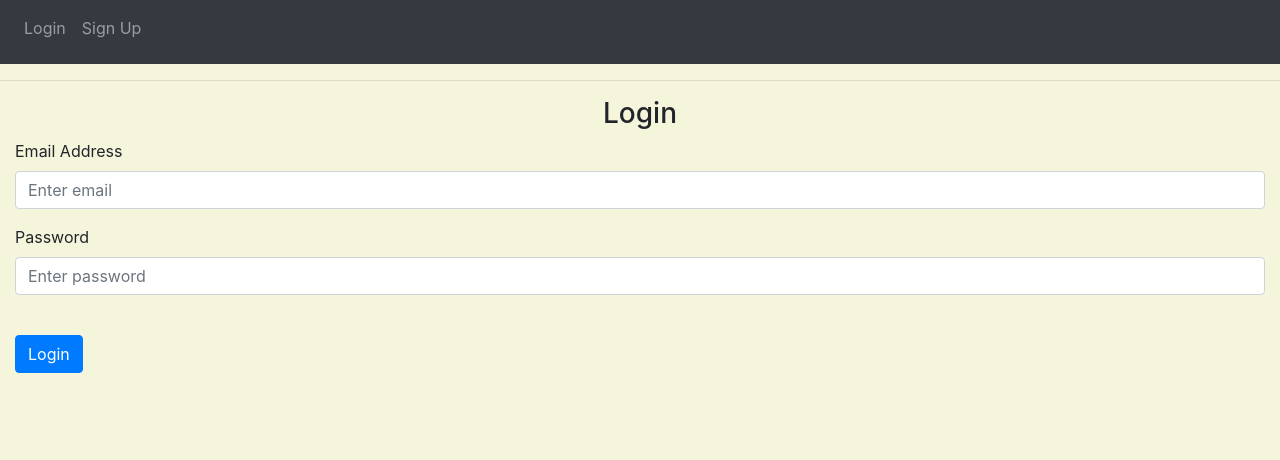
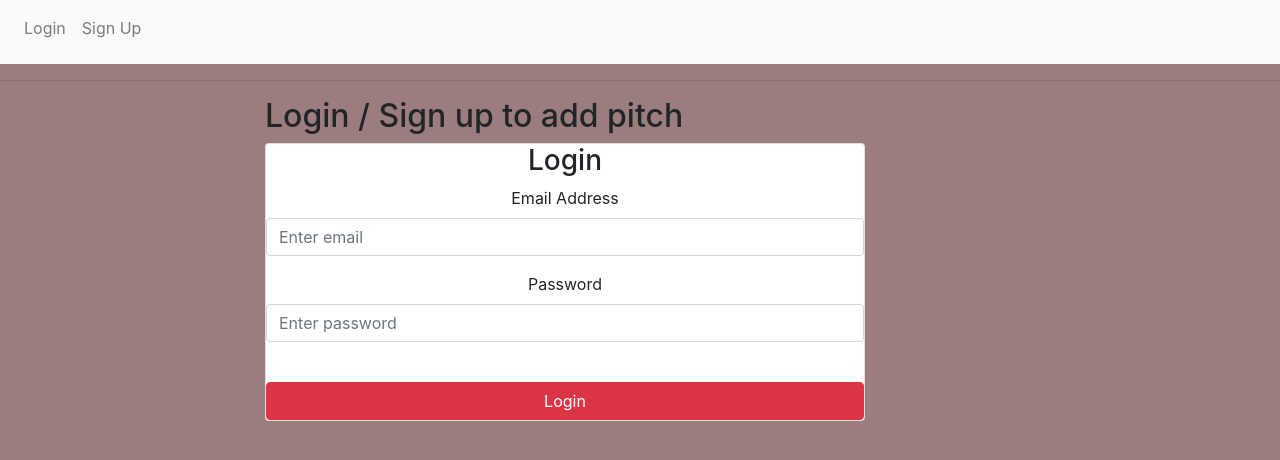
Before and after one commit to Pascal-Owilly/Pitches, a Flask app: page /login in a window 1280 px wide. Shown: the top 460 px of the page. Run offline with Flask 2, Linux system fonts and the light colour scheme; some libraries are stand-ins or nearby versions.

Commit message:
update readme

```diff
--- a/website/templates/base.html
+++ b/website/templates/base.html
@@ -24,8 +24,8 @@
     <title>{% block title %}Home{% endblock %}</title>
 
   </head>
-  <body style="background-color: beige;">
-    <nav class="navbar navbar-expand-lg navbar-dark bg-dark">
+  <body style="background-color: rgb(156, 125, 125);">
+    <nav class="navbar navbar-expand-lg navbar-light bg-light">
       <button
         class="navbar-toggler"
         type="button"
--- a/website/templates/home.html
+++ b/website/templates/home.html
@@ -46,7 +46,7 @@
     </div>
 
     <div class="col-md-5">
-      <h4 align="center">Status quo <br> | Pick up lines <br> | Status quo <br> | Interview <br> | Promotion | <hr>
+      <h4 align="center"> <p> Status quo <br> <p> Pick up lines <p>  Status quo <p>  Interview <p>  Promotion | <hr>
     </div>
 
 
--- a/website/templates/login.html
+++ b/website/templates/login.html
@@ -1,7 +1,10 @@
 {% extends "base.html" %} {% block title %}Login{% endblock %} {% block content
 %}
-<form method="POST">
+<form method="POST" style="margin-left: 20%;">
+  <h2>Login / Sign up to add pitch</h2>
+  <div class="card" style="width: 60%;text-align: center;">
     <h3 align="center">Login</h3>
+
     <div class="form-group">
       <label for="email">Email Address</label>
       <input
@@ -23,6 +26,8 @@
       />
     </div>
     <br />
-  <button type="submit" class="btn btn-primary">Login</button>
+    <button type="submit" class="btn btn-danger">Login</button>
+  </div>
+
 </form>
 {% endblock %}
--- a/website/templates/sign_up.html
+++ b/website/templates/sign_up.html
@@ -1,6 +1,6 @@
 {% extends "base.html" %} {% block title %}Sign Up{% endblock %} {% block
 content %}
-<form method="POST">
+<form method="POST" style="width: 50%; margin-left: 20%;">
   <h3 align="center">Sign Up</h3>
   <div class="form-group">
     <label for="email">Email Address</label>
@@ -33,7 +33,7 @@ content %}
     />
   </div>
   <div class="form-group">
-    <label for="password2">Password (Confirm)</label>
+    <label for="password2">Confirm Password</label>
     <input
       type="password"
       class="form-control"
@@ -43,6 +43,6 @@ content %}
     />
   </div>
   <br />
-  <button type="submit" class="btn btn-primary">Submit</button>
+  <button type="submit" class="btn btn-danger">Submit</button>
 </form>
 {% endblock %}
```
Lines whose indentation alone changed are shown as unchanged.
